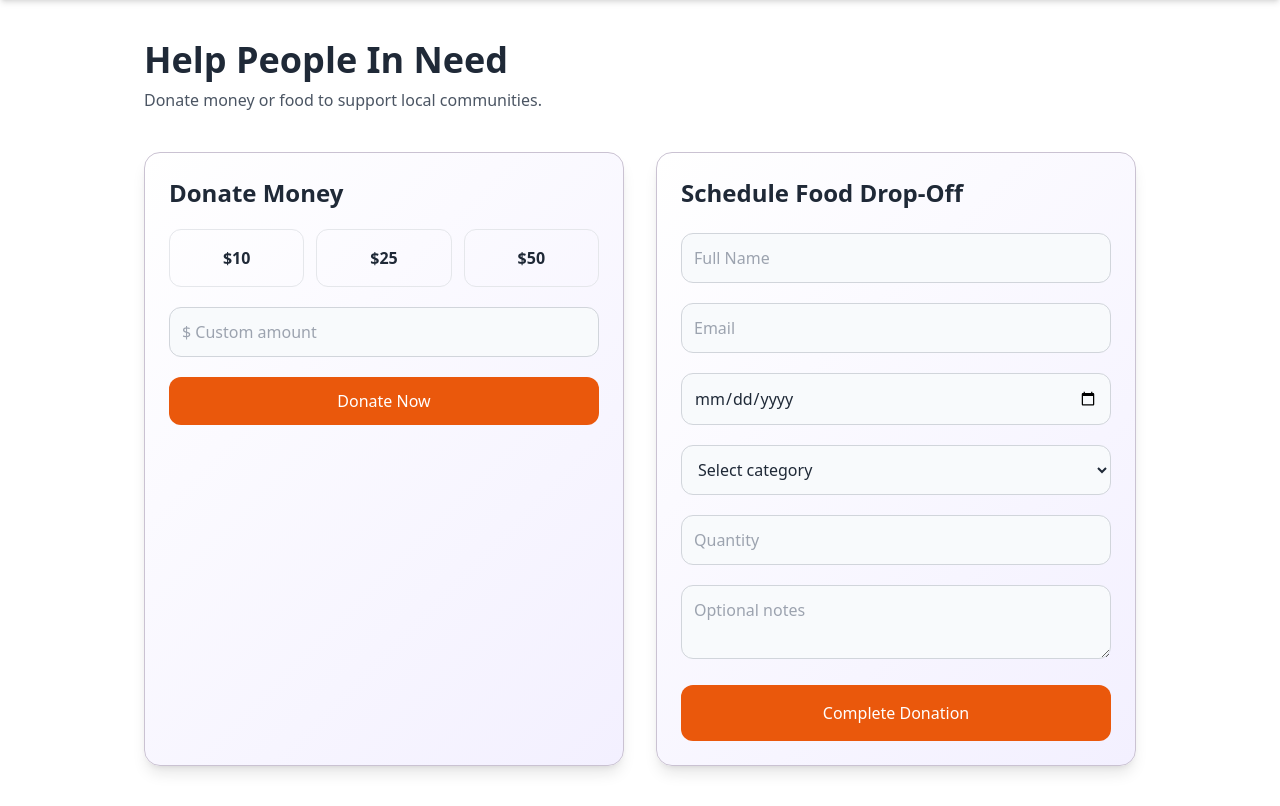
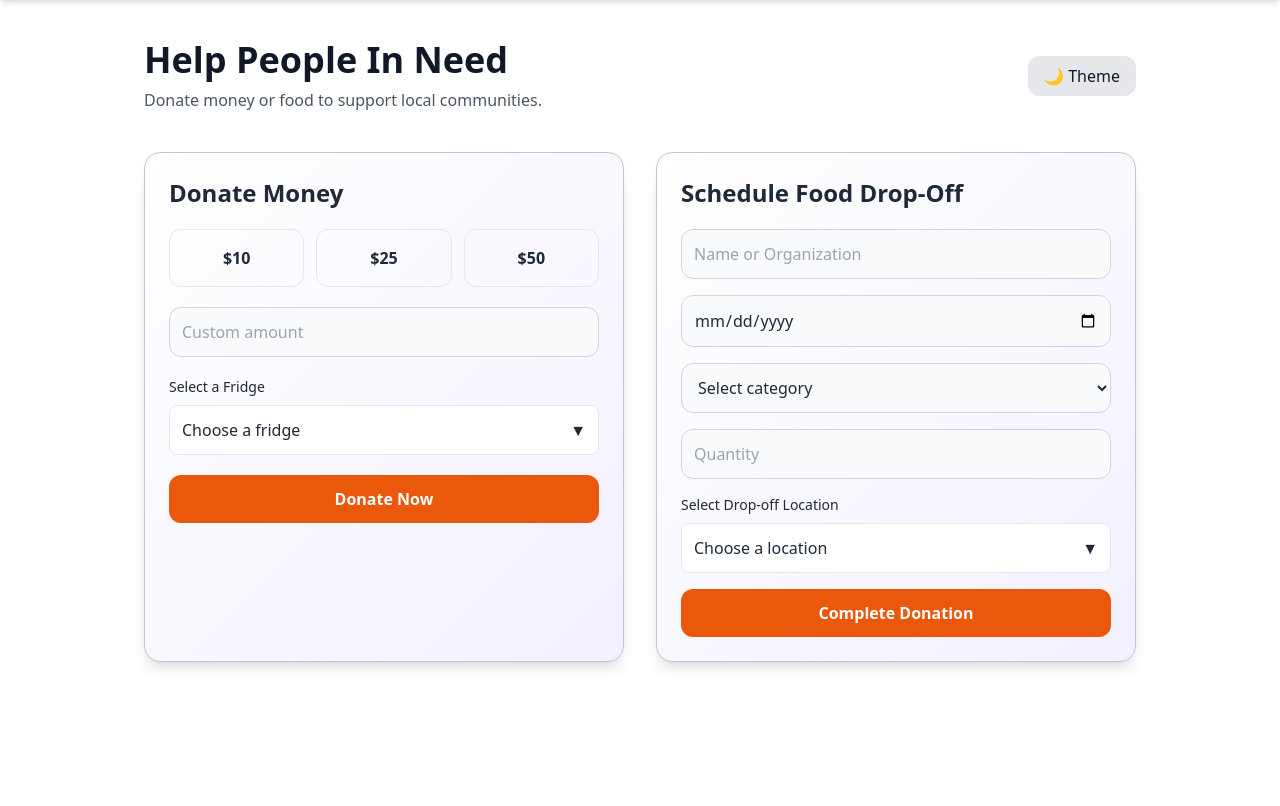
Before and after one commit to Brooklyn-STEAM/10052-Battling-Food-Insecurity-Through-a-Crowdsourced-Platform, a Flask app: page /send in a window 1280 px wide. Shown: the part 80-886 px from the top of the page. After the commit the page ends 749 px from the top, so only its background shows below. Run offline with Flask 3, Linux system fonts and the light colour scheme; some libraries are stand-ins or nearby versions.

Commit message:
fix_pt3 (#103) (#107)
fix #103

```diff
--- a/templates/donateinfo.html.jinja
+++ b/templates/donateinfo.html.jinja
@@ -1,270 +1,174 @@
 <!DOCTYPE html>
 <html lang="en" id="htmlRoot">
-
 <head>
     <meta charset="UTF-8">
     <title>FridgeNet - Community Support</title>
-    <link rel="icon" type="image/png" href="/static/images/logo.png">
-
     <script src="https://cdn.tailwindcss.com"></script>
     <script>
         tailwind.config = { darkMode: 'class' }
+        // Dark mode initialization
+        if (localStorage.getItem("theme") === "dark" || (!("theme" in localStorage) && window.matchMedia("(prefers-color-scheme: dark)").matches)) {
+            document.documentElement.classList.add("dark");
+        } else {
+            document.documentElement.classList.remove("dark");
+        }
     </script>
-
-    <!-- DARK MODE INIT -->
-    <script>
-        (function () {
-            const saved = localStorage.getItem("theme");
-            if (saved === "dark") {
-                document.documentElement.classList.add("dark");
-            } else if (saved === "light") {
-                document.documentElement.classList.remove("dark");
-            } else {
-                const prefersDark = window.matchMedia("(prefers-color-scheme: dark)").matches;
-                document.documentElement.classList.toggle("dark", prefersDark);
-            }
-        })();
-    </script>
-
     <style>
-        .input {
-            width: 100%;
-            padding: 0.75rem;
-            border-radius: 0.75rem;
-            border: 1px solid #d1d5db;
-            background: #f8fafc;
-            transition: 0.25s;
-        }
-
-        .input:focus {
-            border-color: #a78bfa;
-            box-shadow: 0 0 0 3px rgba(167, 139, 250, 0.3);
-        }
-
-        .form-card {
-            background: linear-gradient(135deg, #ffffff, #f3f0ff);
-            border: 1px solid #cac2d2;
-        }
-
-        .dark .form-card {
-            background: linear-gradient(135deg, #1e1b2e, #2a2545);
-            border: 1px solid #40376E;
-        }
-
-        .dark .input {
-            background: #2a2545;
-            border-color: #40376E;
-            color: #fff;
-        }
-
-        .dropdown {
-            background: white;
-        }
-
-        .dark .dropdown {
-            background: #2a2545;
-            border-color: #40376E;
-        }
-
-        html {
-            scroll-behavior: smooth;
-            transition: background-color 0.3s ease, color 0.3s ease;
-        }
+        .input { width: 100%; padding: 0.75rem; border-radius: 0.75rem; border: 1px solid #d1d5db; background: #f8fafc; transition: 0.25s; }
+        .input:focus { border-color: #a78bfa; box-shadow: 0 0 0 3px rgba(167, 139, 250, 0.3); outline: none; }
+        .form-card { background: linear-gradient(135deg, #ffffff, #f3f0ff); border: 1px solid #cac2d2; }
+        .dark .form-card { background: linear-gradient(135deg, #1e1b2e, #2a2545); border: 1px solid #40376E; }
+        .dark .input { background: #2a2545; border-color: #40376E; color: #fff; }
+        html { scroll-behavior: smooth; transition: background-color 0.3s ease; }
     </style>
 </head>
-
 <body class="bg-white text-gray-800 dark:bg-[#1b1730] dark:text-gray-100 transition-colors duration-300">
-
     {% include "components/navbar.html.jinja" %}
 
     <div class="max-w-5xl mx-auto px-4 py-10">
-
-    <!-- HEADER -->
-    <div class="mb-10">
-        <h1 class="text-4xl font-extrabold">Help People In Need</h1>
-        <p class="text-gray-600 dark:text-gray-300 mt-2">
-            Donate money or food to support local communities.
-        </p>
+        <div class="flex justify-between items-center mb-10">
+            <div>
+                <h1 class="text-4xl font-extrabold text-gray-900 dark:text-white">Help People In Need</h1>
+                <p class="text-gray-600 dark:text-gray-300 mt-2">Donate money or food to support local communities.</p>
+            </div>
+            <button onclick="toggleDarkMode()" class="px-4 py-2 rounded-xl bg-gray-200 dark:bg-gray-800 text-gray-900 dark:text-white">🌙 Theme</button>
         </div>
 
         <div class="grid grid-cols-1 lg:grid-cols-2 gap-8">
-
-        <!-- 💳 MONEY FORM -->
+            {% if current_user.role != "restaurant" %}
             <div class="form-card rounded-2xl shadow-lg p-6 space-y-5">
-
-            <h2 class="text-2xl font-bold">Donate Money</h2>
-
+                <h2 class="text-2xl font-bold dark:text-white">Donate Money</h2>
                 <form method="POST" action="{{ url_for('donate_money') }}" id="moneyForm" class="space-y-5">
-
-                <!-- AMOUNTS -->
                     <div class="grid grid-cols-3 gap-3 font-semibold">
                         {% for amount in [10, 25, 50] %}
                         <label class="cursor-pointer">
                             <input type="radio" name="amount" value="{{ amount }}" class="hidden peer">
-                        <div class="p-4 text-center rounded-xl border peer-checked:bg-orange-600 hover:bg-orange-100 peer-checked:text-white dark:peer-checked:bg-purple-600 peer-checked:border-purple-600 transition">
+                            <div class="p-4 text-center rounded-xl border peer-checked:bg-orange-600 peer-checked:text-white dark:peer-checked:bg-purple-600 transition">
                                 ${{ amount }}
                             </div>
                         </label>
                         {% endfor %}
                     </div>
+                    <input type="number" name="custom_amount" id="customAmount" placeholder="Custom amount" class="input" min="1">
 
-                <!-- CUSTOM -->
-                <input type="number" name="custom_amount" id="customAmount"
-                       placeholder="$ Custom amount"
-                       class="input" min="1" max="10000">
-
-                <!-- FRIDGE -->
-                <input type="hidden" name="money_fridge_id" id="moneyFridgeValue" required>
-
-                <button type="submit"
-                        class="w-full bg-orange-600 hover:bg-orange-700 text-white py-3 rounded-xl dark:bg-purple-600 dark:hover:bg-purple-700 transition">
-                    Donate Now
+                    <div class="relative">
+                        <label class="block text-sm mb-2">Select a Fridge</label>
+                        <input type="hidden" name="FridgeID" id="moneyFridgeValue" required>
+                        <button type="button" id="moneyFridgeBtn" class="w-full p-3 rounded-lg border bg-white dark:bg-[#2a2545] flex justify-between">
+                            <span id="moneyFridgeText">Choose a fridge</span><span>▼</span>
                         </button>
+                        <div id="moneyFridgeMenu" class="absolute z-50 w-full mt-2 rounded-lg border bg-white dark:bg-[#2a2545] hidden shadow-xl max-h-60 overflow-y-auto">
+                            {% for fridge in fridges %}
+                            <div class="money-item flex items-center gap-3 p-3 cursor-pointer hover:bg-purple-100 dark:hover:bg-[#40376E]" data-id="{{ fridge['ID'] }}" data-name="{{ fridge['Name'] }}">
+                                <img src="{{ fridge['Image'] }}" class="w-10 h-10 rounded-md object-cover">
+                                <span class="text-sm font-medium">{{ fridge['Name'] }}</span>
+                            </div>
+                            {% endfor %}
+                        </div>
+                    </div>
+                    <button class="w-full bg-orange-600 hover:bg-orange-700 text-white py-3 rounded-xl font-semibold dark:bg-purple-600">Donate Now</button>
                 </form>
             </div>
+            {% endif %}
 
-        <!-- 🍱 FOOD FORM -->
-        <div class="form-card rounded-2xl shadow-lg p-6 space-y-6">
-
-            <h2 class="text-2xl font-bold">Schedule Food Drop-Off</h2>
-
-            <form method="POST" action="{{ url_for('donate_food') }}" class="space-y-5">
-
-                <input type="text" name="full_name" placeholder="Full Name" class="input" required>
-                <input type="email" name="food_email" placeholder="Email" class="input" required>
-
-                <input type="date" name="dropoff_date" id="dropoffDate" class="input" required>
-
-                <select name="food_type" class="input" required>
-                    <option disabled selected>Select category</option>
-                    {% for item in food_types %}
-                    <option value="{{ item['ID'] }}">{{ item['Name'] }}</option>
-                    {% endfor %}
+            <div class="form-card rounded-2xl shadow-lg p-6 space-y-5">
+                <h2 class="text-2xl font-bold dark:text-white">Schedule Food Drop-Off</h2>
+                <form method="POST" action="{{ url_for('donate_food') }}" class="space-y-4">
+                    <input type="text" name="full_name" placeholder="Name or Organization" class="input" required>
+                    <input type="date" name="dropoff_date" class="input" required>
+                    <select name="food_category" class="input" required>
+                        <option value="">Select category</option>
+                        <option value="packaged_meals">Packaged Meals</option>
+                        <option value="packed_groceries">Packed Groceries</option>
                     </select>
-
                     <input type="number" name="quantity" placeholder="Quantity" class="input" required>
 
-                <input type="hidden" name="food_fridge_id" id="foodFridgeValue" required>
-
-                <textarea name="notes" rows="2" class="input" placeholder="Optional notes"></textarea>
-
-                <button type="submit"
-                        class="w-full bg-orange-600 hover:bg-orange-700 text-white py-4 rounded-xl dark:bg-purple-600 dark:hover:bg-purple-700">
-                    Complete Donation
+                    <div class="relative">
+                        <label class="block text-sm mb-2">Select Drop-off Location</label>
+                        <input type="hidden" name="FridgeID" id="foodFridgeValue" required>
+                        <button type="button" id="foodFridgeBtn" class="w-full p-3 rounded-lg border bg-white dark:bg-[#2a2545] flex justify-between">
+                            <span id="foodFridgeText">Choose a location</span><span>▼</span>
                         </button>
+<div id="foodFridgeMenu"
+     class="dropdown absolute z-[100] w-full mt-2 rounded-lg border hidden shadow-xl bg-white dark:bg-[#2a2545]">
+                                 {% for fridge in fridges %}
+                            <div class="food-item flex items-center gap-3 p-3 cursor-pointer hover:bg-purple-100 dark:hover:bg-[#40376E]" data-id="{{ fridge['ID'] }}" data-name="{{ fridge['Name'] }}">
+                                <img src="{{ fridge['Image'] }}" class="w-10 h-10 rounded-md object-cover">
+                                <span class="text-sm font-medium">{{ fridge['Name'] }}</span>
+                            </div>
+                            {% endfor %}
+                        </div>
+                    </div>
+                    <button class="w-full bg-orange-600 hover:bg-orange-700 text-white py-3 rounded-xl font-semibold dark:bg-purple-600">Complete Donation</button>
                 </form>
             </div>
         </div>
     </div>
+<script>
+    // 1. Dark Mode Toggle
+function toggleDarkMode() {
+    const root = document.documentElement;
+    root.classList.toggle('dark');
+    const isDark = root.classList.contains('dark');
+    localStorage.setItem("theme", isDark ? "dark" : "light");
+}
 
-<!-- 🔧 SCRIPTS -->
-<script>
-document.addEventListener('DOMContentLoaded', function () {
-
-   <!-- 🧊 DROPDOWNS -->
-   <script>
-       document.addEventListener('DOMContentLoaded', function () {
-           // Handling the Money Form Dropdown
-           setupDropdown('moneyFridgeBtn', 'moneyFridgeMenu', 'moneyFridgeValue', 'moneyFridgeText', '.money-item');
-
-
-           // Handling the Food Form Dropdown
-           setupDropdown('foodFridgeBtn', 'foodFridgeMenu', 'foodFridgeValue', 'foodFridgeText', '.food-item');
-
-
-           function setupDropdown(btnId, menuId, hiddenInputId, textId, itemClass) {
+// 2. Dropdown Logic
+function setupDropdown(btnId, menuId, inputId, textId, itemClass) {
     const btn = document.getElementById(btnId);
     const menu = document.getElementById(menuId);
-               const hiddenInput = document.getElementById(hiddenInputId);
+    const hiddenInput = document.getElementById(inputId);
     const btnText = document.getElementById(textId);
 
+    if (!btn || !menu) return;
 
-               // Toggle menu visibility
-               btn.addEventListener('click', () => menu.classList.toggle('hidden'));
+    // Toggle menu
+    btn.addEventListener("click", (e) => {
+        e.stopPropagation(); // Prevents the 'document click' from closing it immediately
+        menu.classList.toggle("hidden");
+    });
 
+    // Select item
+    menu.querySelectorAll(itemClass).forEach(item => {
+        item.addEventListener("click", () => {
+            const id = item.getAttribute("data-id");
+            const name = item.getAttribute("data-name");
 
-               // Handle item selection
-               menu.querySelectorAll(itemClass).forEach(item => {
-                   item.addEventListener('click', function () {
-                       const id = this.getAttribute('data-id');
-                       const name = this.getAttribute('data-name');
+            if (hiddenInput) hiddenInput.value = id;
+            if (btnText) {
+                btnText.innerText = name;
+                btnText.classList.remove('text-gray-500'); // Optional: change color on select
+            }
 
-
-                       hiddenInput.value = id;      // This sends the ID to your SQL database
-                       btnText.innerText = name;    // This shows the user what they picked
-                       menu.classList.add('hidden'); // Close menu
+            menu.classList.add("hidden");
         });
     });
 }
-       });
 
+// 3. Initialize on Load
+document.addEventListener("DOMContentLoaded", function () {
+    setupDropdown(
+        "moneyFridgeBtn",
+        "moneyFridgeMenu",
+        "moneyFridgeValue",
+        "moneyFridgeText",
+        ".money-item"
+    );
 
-   </script>
+    setupDropdown(
+        "foodFridgeBtn",
+        "foodFridgeMenu",
+        "foodFridgeValue",
+        "foodFridgeText",
+        ".food-item"
+    );
 
-
-   <!-- 💰 AMOUNT LOGIC -->
-   <script>
-       const customInput = document.getElementById("customAmount");
-       const presetRadios = document.querySelectorAll('input[name="amount"]');
-
-
-       if (customInput) {
-           customInput.addEventListener("input", () => {
-               if (customInput.value !== "") {
-                   presetRadios.forEach(r => r.checked = false);
-               }
-           });
-       }
-
-
-    // Close dropdowns
-    document.addEventListener('click', () => {
-        document.querySelectorAll('.dropdown').forEach(m => m.classList.add('hidden'));
-    });
-
-    // Date restriction
-    const dateInput = document.getElementById("dropoffDate");
-    if (dateInput) {
-        dateInput.min = new Date().toISOString().split("T")[0];
-    }
-
-    // Money validation
-    document.getElementById("moneyForm").addEventListener("submit", function(e) {
-        const selected = document.querySelector('input[name="amount"]:checked');
-        const custom = document.getElementById("customAmount").value;
-
-        if (!selected && (!custom || custom <= 0)) {
-            e.preventDefault();
-            alert("Please select or enter a valid donation amount.");
-        }
-    });
-
-    // Loading state
-    document.querySelectorAll("form").forEach(form => {
-        form.addEventListener("submit", () => {
-            const btn = form.querySelector("button[type='submit']");
-            if (btn) {
-                btn.innerText = "Processing...";
-                btn.disabled = true;
-            }
-        });
-    });
-
-    // Amount toggle
-    const customInput = document.getElementById("customAmount");
-    const presetRadios = document.querySelectorAll('input[name="amount"]');
-
-    customInput?.addEventListener("input", () => {
-        presetRadios.forEach(r => r.checked = false);
-    });
-
-    presetRadios.forEach(radio => {
-        radio.addEventListener("change", () => {
-            customInput.value = "";
-        });
+    // Global click to close all dropdowns
+    document.addEventListener("click", () => {
+        document.getElementById("moneyFridgeMenu").classList.add("hidden");
+        document.getElementById("foodFridgeMenu").classList.add("hidden");
     });
 });
 </script>
-
 </body>
 </html>
```
Lines whose indentation alone changed are shown as unchanged.
